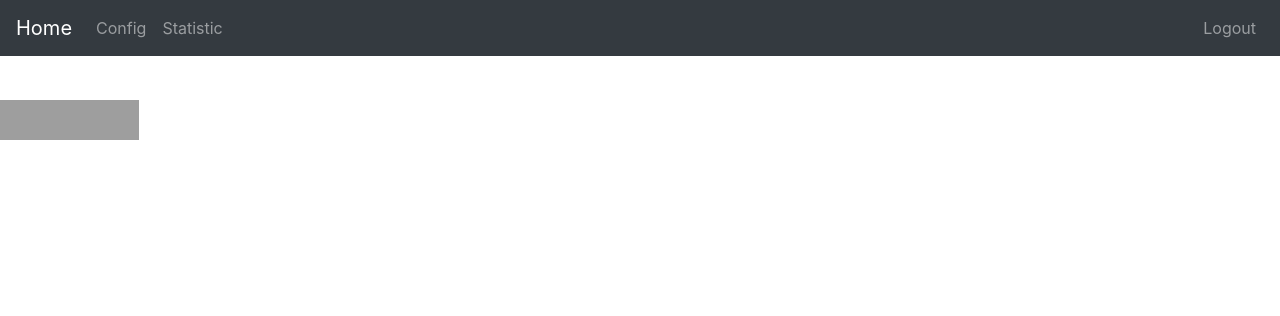
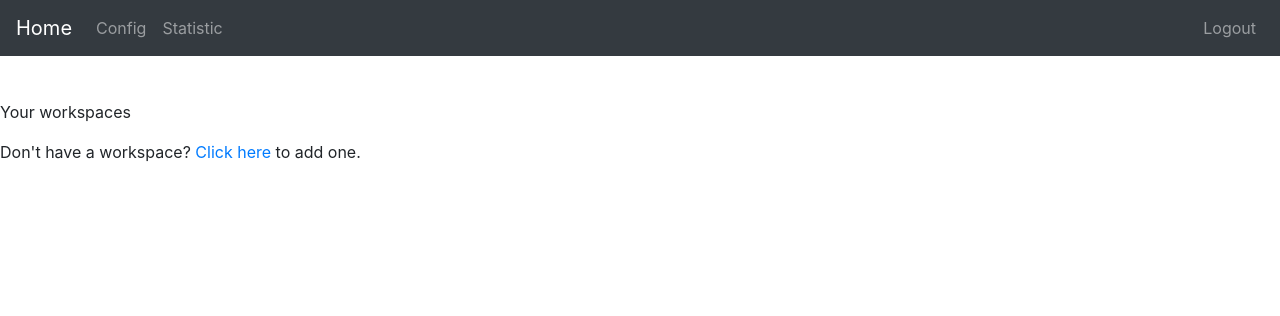
Before and after one commit to SlavaKyrai/slackbot, a Django app: page /bot/workspaces/ in a window 1280 px wide. Shown: the top 316 px of the page. Run offline with Django 3.2, Linux system fonts and the light colour scheme; the visitor is signed in with stand-in values (Sample User, id 1); data that the repository does not hold is empty; some libraries are stand-ins or nearby versions; grey boxes are pictures that could not be loaded.

Commit message:
get channels list

```diff
--- a/botapp/templates/botapp/index.html
+++ b/botapp/templates/botapp/index.html
@@ -1,9 +1,14 @@
 {% extends 'botapp/base.html' %}
 {% block body %}
-    <a href="https://slack.com/oauth/authorize?client_id=279452991798.278091243440&scope=bot,channels:history,commands">
-        <a href="https://slack.com/oauth/authorize?scope=commands,bot&client_id=279452991798.278091243440">
-            <img alt="Add to Slack" height="40" width="139" src="https://platform.slack-edge.com/img/add_to_slack.png"
-                 srcset="https://platform.slack-edge.com/img/add_to_slack.png 1x, https://platform.slack-edge.com/img/add_to_slack@2x.png 2x"/>
+    {% if  user.is_authenticated %}
+        <a href="https://slack.com/oauth/authorize?client_id=279452991798.278091243440&scope=bot,channels:history,commands">
+            <a href="https://slack.com/oauth/authorize?scope=commands,bot&client_id=279452991798.278091243440">
+                <img alt="Add to Slack" height="40" width="139"
+                     src="https://platform.slack-edge.com/img/add_to_slack.png"
+                     srcset="https://platform.slack-edge.com/img/add_to_slack.png 1x, https://platform.slack-edge.com/img/add_to_slack@2x.png 2x"/>
+            </a>
         </a>
-    </a>
+    {% else %}
+        <p>Войдите в систему</p>
+    {% endif %}
 {% endblock %}
--- /dev/null
+++ b/botapp/templates/botapp/workspaces_list.html
@@ -0,0 +1,14 @@
+{% extends 'botapp/base.html' %}
+{% block body %}
+    <p>Your workspaces</p>
+    <ul>
+        {% for  workspace in workspaces %}
+            <li><a href="{% url 'workspace_detail'  workspace.id %}">{{ workspace.team_name }}</a></li>
+        {% endfor %}
+    </ul>
+    <div class="panel-footer">
+        Don't have a workspace? <a
+            href="https://slack.com/oauth/authorize?client_id=279452991798.278091243440&scope=bot,channels:history,commands">
+        Click here</a> to add one.
+    </div>
+{% endblock %}
--- a/botapp/urls.py
+++ b/botapp/urls.py
@@ -1,6 +1,7 @@
 from django.conf.urls import url
 
-from botapp.views import slack_oauth_view, Events, SlackMainView, SlashCommands, register, logout_user, login_user
+from botapp.views import slack_oauth_view, Events, SlackMainView, SlashCommands, register, logout_user, login_user, \
+    WorkspacesList, WorkspaceDetail
 
 urlpatterns = [
     url(r'^oauth/$', slack_oauth_view),
@@ -9,4 +10,6 @@ urlpatterns = [
     url(r'^register/$', register, name='register'),
     url(r'^login/$', login_user, name='login'),
     url(r'^logout/$', logout_user, name="logout"),
+    url(r'^workspaces/$', WorkspacesList.as_view(), name="workspaces"),
+    url(r'^workspaces/(?P<pk>\d+)/$', WorkspaceDetail.as_view(), name="workspace_detail"),
 ]
--- a/botapp/views.py
+++ b/botapp/views.py
@@ -4,8 +4,8 @@ import requests
 from django.conf import settings
 from django.contrib.auth import authenticate, login, logout
 from django.http import HttpResponse
-from django.shortcuts import render
-from django.views.generic import TemplateView
+from django.shortcuts import render, redirect
+from django.views.generic import TemplateView, ListView, DetailView
 from rest_framework import status
 from rest_framework.response import Response
 from rest_framework.views import APIView
@@ -30,7 +30,6 @@ def slack_oauth_view(request):
         'client_id': settings.SLACK_CLIENT_ID,
         'client_secret': settings.SLACK_CLIENT_SECRET
     }
-    # print(request.user)
     url = 'https://slack.com/api/oauth.access'
     data = json.loads(requests.get(url, params).text)
     WorkSpace.objects.get_or_create(team_id=data['team_id'],
@@ -81,6 +80,28 @@ class Events(APIView):
         return Response(status=status.HTTP_200_OK)
 
 
+class WorkspacesList(ListView):
+    template_name = 'botapp/workspaces_list.html'
+    context_object_name = 'workspaces'
+
+    def get_queryset(self):
+        return WorkSpace.objects.filter(user_admin=self.request.user)
+
+
+class WorkspaceDetail(DetailView):
+    template_name = 'botapp/workspace_detail.html'
+    model = WorkSpace
+
+    def get_context_data(self, **kwargs):
+        """
+        This has been overridden to add `car` to the templates context,
+        so you can use {{ car }} etc. within the template
+        """
+        context = super(WorkspaceDetail, self).get_context_data(**kwargs)
+        context["channels"] = bot_controller.get_available_channels()
+        return context
+
+
 def register(request):
     form = UserForm(request.POST or None)
     if form.is_valid():
@@ -106,7 +127,7 @@ def login_user(request):
         if user is not None:
             if user.is_active:
                 login(request, user)
-                return render(request, 'botapp/index.html')
+                return redirect('workspaces')
             else:
                 return render(request, 'botapp/index.html', {'error_message': 'Your account has been disabled'})
         else:
```
Also changed, not shown: botapp/bot_controller.py (+10 -4 lines), botapp/templates/botapp/workspace_detail.html (added, +11 -0 lines), slackbot/settings.py (+1 -7 lines).
